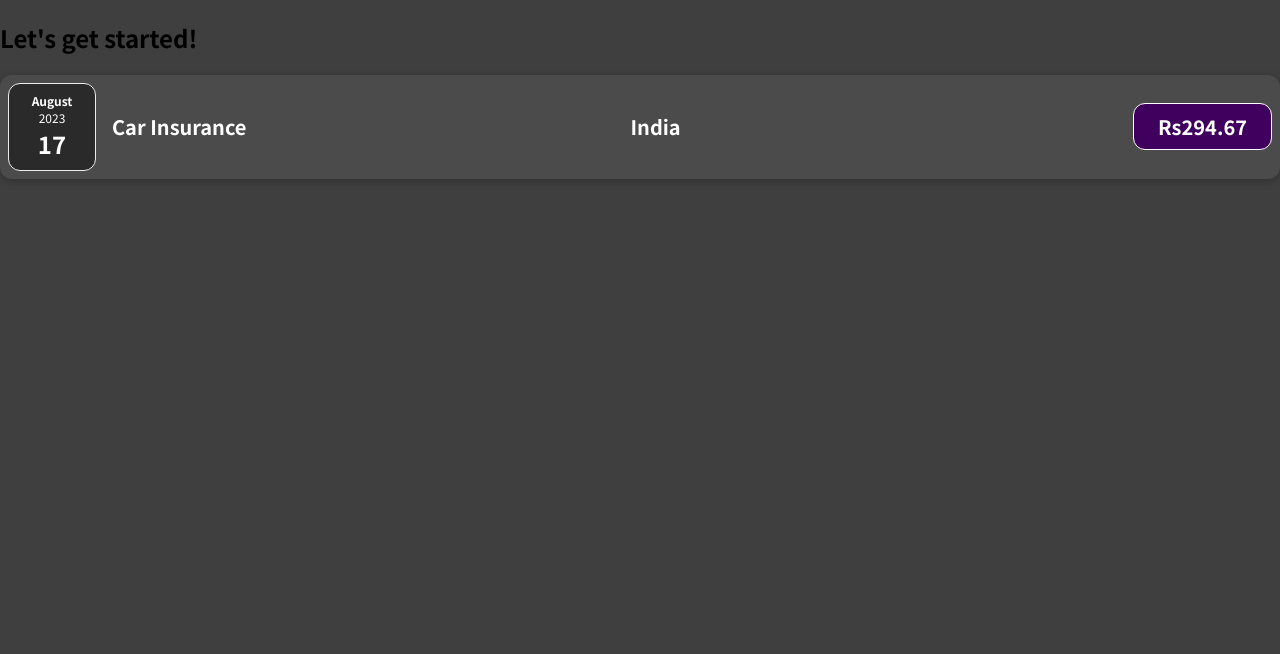
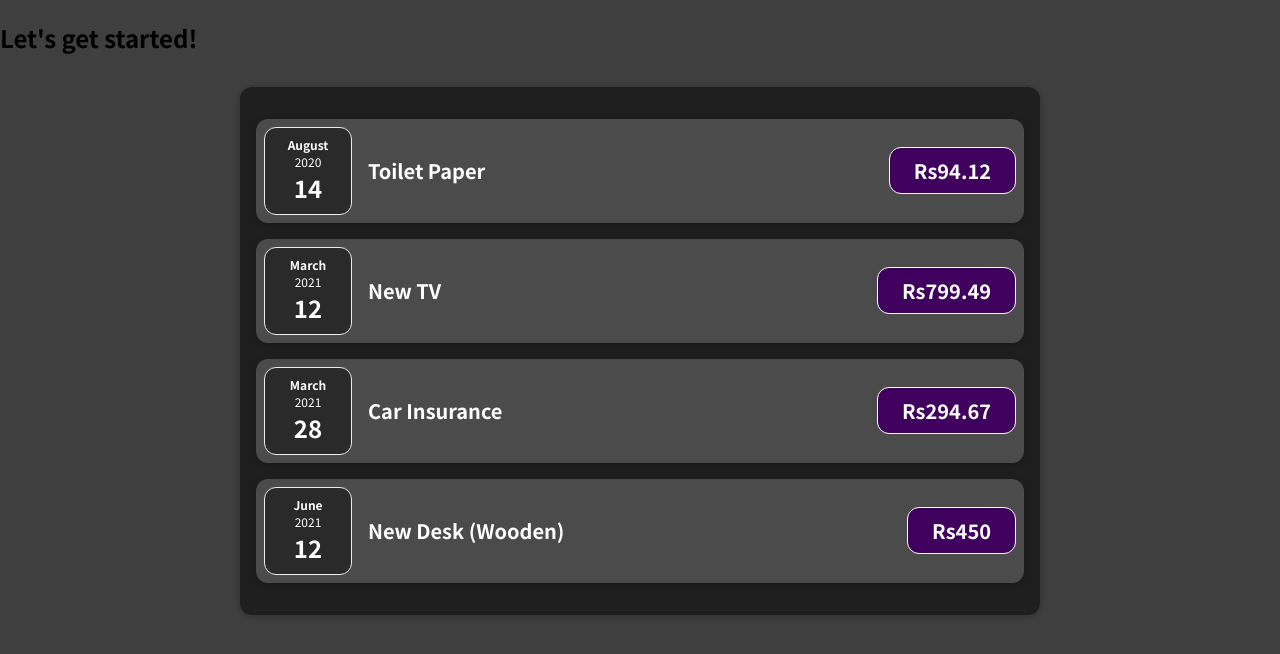
Before and after one commit to AbhiSingh0302/ReactExpenseTracker, a React (Create React App) app: page / in a window 1280 px wide. Shown: the top 654 px of the page. Built offline with nearby package versions, Linux system fonts and the light colour scheme.

Commit message:
enclosing componenets and children props

```diff
--- a/src/App.js
+++ b/src/App.js
@@ -1,21 +1,41 @@
-import ExpenseItem from "./components/ExpenseItem";
+import React from "react"; // imported just for learning purpose and putting emphasis on it
+import Expenses from "./components/Expenses";
 
 function App() {
   const expenses = [
     {
-      date: new Date(2023, 7, 17),
-      title: 'Car Insurance',
-      amount: 294.67,
-      location: 'India'
-    }
-  ]
+        id: 'e1',
+        title: 'Toilet Paper',
+        amount: 94.12,
+        date: new Date(2020, 7, 14),
+    },
+    { id: 'e2', title: 'New TV', amount: 799.49, date: new Date(2021, 2, 12) },
+    {
+        id: 'e3',
+        title: 'Car Insurance',
+        amount: 294.67,
+        date: new Date(2021, 2, 28),
+    },
+    {
+        id: 'e4',
+        title: 'New Desk (Wooden)',
+        amount: 450,
+        date: new Date(2021, 5, 12),
+    },
+];
+
+  // The below code acts behind the scene after using jsx
+  // return React.createElement(
+  //   'div',
+  //   {},
+  //   React.createElement('h2',{},"Let's get started!"),
+  //   React.createElement(Expenses,{items: expenses})
+  // );
+
   return (
     <div>
       <h2>Let's get started!</h2>
-      <ExpenseItem title={expenses[0].title}
-       date={expenses[0].date}
-       amount={expenses[0].amount}
-       location={expenses[0].location}></ExpenseItem>
+      <Expenses items={expenses}/>
     </div>
   );
 }
--- /dev/null
+++ b/src/components/Card.css
@@ -0,0 +1,4 @@
+.card{
+    border-radius: 12px;
+    box-shadow: 0 1px 8px rgba(0, 0, 0, 0.25);
+}
--- /dev/null
+++ b/src/components/Card.js
@@ -0,0 +1,12 @@
+import React from "react"; // imported just for learning purpose and putting emphasis on it
+import './Card.css'
+
+function Card(props){
+    const classes = 'card '+props.className;
+
+    return (
+        <div className={classes}>{props.children}</div>
+    )
+}
+
+export default Card;
--- a/src/components/ExpenseDate.js
+++ b/src/components/ExpenseDate.js
@@ -1,3 +1,4 @@
+import React from "react"; // imported just for learning purpose and putting emphasis on it
 import './ExpenseDate.css';
 
 function ExpenseDate(props) {
--- a/src/components/ExpenseDetails.js
+++ b/src/components/ExpenseDetails.js
@@ -1,3 +1,4 @@
+import React from "react"; // imported just for learning purpose and putting emphasis on it
 import './ExpenseItem.css'
 
 function ExpenseDetails(props){
--- a/src/components/ExpenseItem.css
+++ b/src/components/ExpenseItem.css
@@ -2,10 +2,8 @@
     display: flex;
     justify-content: space-between;
     align-items: center;
-    box-shadow: 0 2px 8px rgba(0, 0, 0, 0.25);
     padding: 0.5rem;
     margin: 1rem 0;
-    border-radius: 12px;
     background-color: #4b4b4b;
   }
 
--- a/src/components/ExpenseItem.js
+++ b/src/components/ExpenseItem.js
@@ -1,14 +1,16 @@
+import React from "react"; // imported just for learning purpose and putting emphasis on it
 import './ExpenseItem.css';
 import ExpenseDate from './ExpenseDate';
 import ExpenseDetails from './ExpenseDetails';
+import Card from './Card';
 
 function ExpenseItem(props){
 
     return (
-        <div className='expense-item'>
+        <Card className='expense-item'>
             <ExpenseDate date={props.date}/>
             <ExpenseDetails title={props.title} location={props.location} amount={props.amount}/>
-        </div>
+        </Card>
     );
 }
 
--- /dev/null
+++ b/src/components/Expenses.css
@@ -0,0 +1,7 @@
+.expenses {
+    padding: 1rem;
+    background-color: rgb(31, 31, 31);
+    margin: 2rem auto;
+    width: 50rem;
+    max-width: 95%;
+  }
--- /dev/null
+++ b/src/components/Expenses.js
@@ -0,0 +1,29 @@
+import React from "react"; // imported just for learning purpose and putting emphasis on it
+import './Expenses.css'
+import ExpenseItem from "./ExpenseItem";
+import Card from './Card';
+
+function Expenses(props) {
+    return (
+        <Card className="expenses">
+            <ExpenseItem title={props.items[0].title}
+                date={props.items[0].date}
+                amount={props.items[0].amount}
+                location={props.items[0].location} />
+            <ExpenseItem title={props.items[1].title}
+                date={props.items[1].date}
+                amount={props.items[1].amount}
+                location={props.items[1].location} />
+            <ExpenseItem title={props.items[2].title}
+                date={props.items[2].date}
+                amount={props.items[2].amount}
+                location={props.items[2].location} />
+            <ExpenseItem title={props.items[3].title}
+                date={props.items[3].date}
+                amount={props.items[3].amount}
+                location={props.items[3].location} />
+        </Card>
+    );
+}
+
+export default Expenses;
--- a/src/index.js
+++ b/src/index.js
@@ -1,3 +1,4 @@
+import React from "react"; // imported just for learning purpose and putting emphasis on it
 import ReactDOM from 'react-dom/client';
 
 import './index.css';
```
